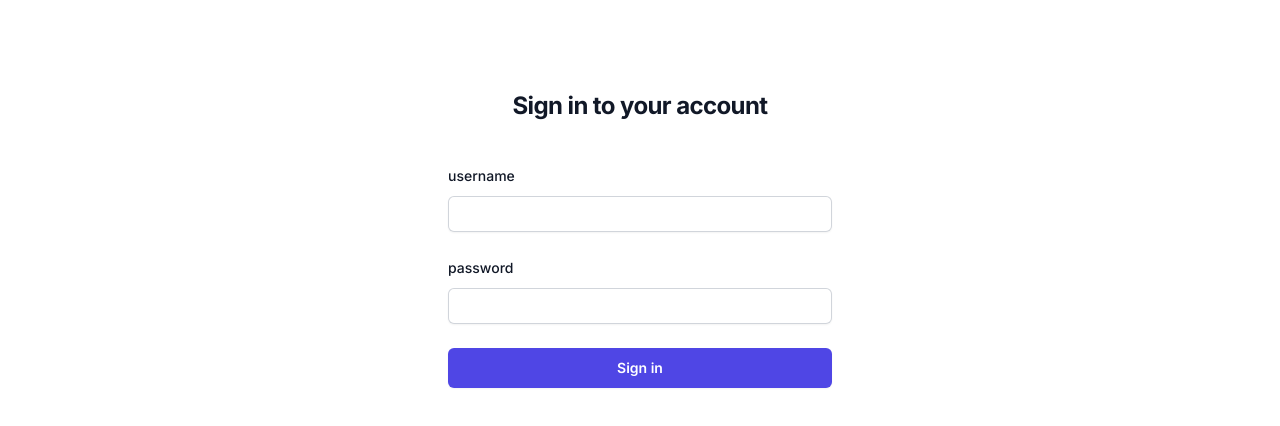
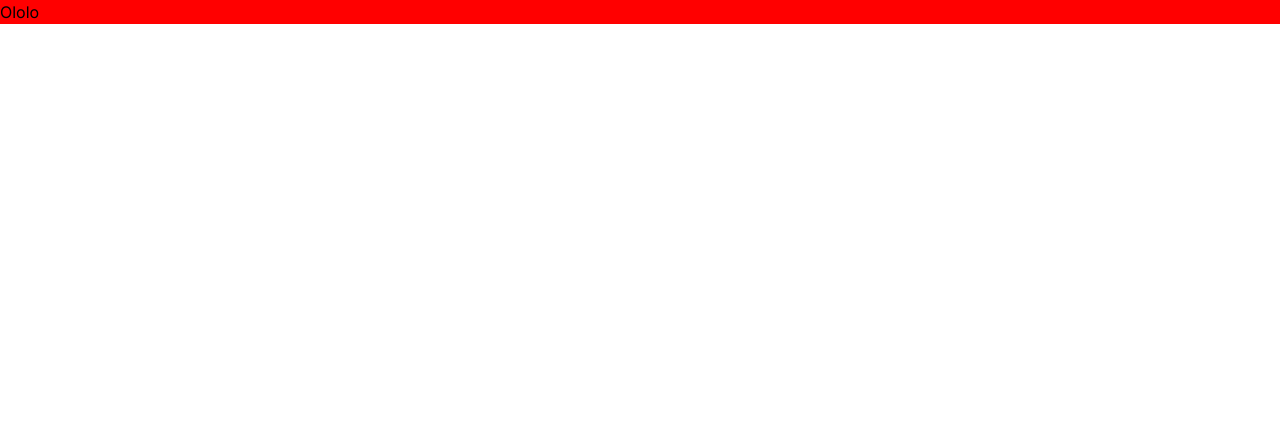
Before and after one commit to SlmSlm/ICAP, a Next.js app: page /table in a window 1280 px wide. Before the commit this address had no page. Shown: the top 426 px of the page. Built offline with nearby package versions, Linux system fonts and the light colour scheme.

Commit message:
log in, redirect to table

```diff
--- /dev/null
+++ b/src/app/api/api.ts
@@ -0,0 +1,21 @@
+import axios, { AxiosInstance, AxiosResponse } from "axios";
+import { IForm } from "../components/Login";
+
+const BASE_URL: string = "https://technical-task-api.icapgroupgmbh.com";
+
+const api: AxiosInstance = axios.create({
+  baseURL: BASE_URL,
+});
+
+export const logIn = async (endpoint: string, data: IForm): Promise<any> => {
+  try {
+    const response: AxiosResponse<any> = await api.post(endpoint, data);
+    return response.data;
+  } catch (error: any) {
+    alert(`Oooops...
+    User is ${error.response.statusText} :(`);
+    throw error;
+  }
+};
+
+export default api;
--- a/src/app/components/Login.tsx
+++ b/src/app/components/Login.tsx
@@ -1,6 +1,8 @@
 "use client";
 
+import { useRouter } from "next/navigation";
 import { useState } from "react";
+import { logIn } from "../api/api";
 import Input from "./Input";
 
 export interface IForm {
@@ -9,8 +11,14 @@ export interface IForm {
 }
 
 export default function Login() {
+  const router = useRouter();
+
   const [form, setForm] = useState<IForm>({ username: "", password: "" });
   const [errors, setErrors] = useState<IForm>({ username: "", password: "" });
+
+  const hasErrors = Object.values(form).some(
+    (field) => field === "" || field === null || field === undefined
+  );
 
   const handleFormChange = (fieldName: string, value: string) => {
     setForm({ ...form, [fieldName]: value });
@@ -41,7 +49,21 @@ export default function Login() {
     }
   };
 
-  const hasErrors = Object.values(errors).some((error) => !!error);
+  const signIn = async () => {
+    // default:{
+    //   "username": "testuser",
+    //   "password": "testpassword123"
+    // }
+
+    if (!hasErrors) {
+      try {
+        await logIn("/api/login/", form);
+        router.push("/table");
+      } catch (e) {
+        console.error(e);
+      }
+    }
+  };
 
   return (
     <>
@@ -58,7 +80,7 @@ export default function Login() {
         </div>
 
         <div className="mt-10 sm:mx-auto sm:w-full sm:max-w-sm">
-          <form className="space-y-6" action="#" method="POST">
+          <form className="space-y-6" method="POST">
             <Input
               target="username"
               type="text"
@@ -76,13 +98,13 @@ export default function Login() {
 
             <div>
               <button
-                type="submit"
                 disabled={hasErrors}
                 className={`flex w-full justify-center rounded-md py-2 text-sm font-semibold leading-6 text-white shadow-sm ${
                   hasErrors
                     ? "bg-indigo-600 bg-opacity-50 text-opacity-50 cursor-not-allowed"
                     : "bg-indigo-600 hover:bg-indigo-500 focus-visible:outline focus-visible:outline-2 focus-visible:outline-offset-2 focus-visible:outline-indigo-600"
                 }`}
+                onClick={() => signIn()}
               >
                 Sign in
               </button>
--- a/src/app/layout.tsx
+++ b/src/app/layout.tsx
@@ -1,6 +1,5 @@
 import type { Metadata } from "next";
 import { Inter } from "next/font/google";
-import Login from "./components/Login";
 import "./globals.css";
 
 const inter = Inter({ subsets: ["latin"] });
@@ -10,12 +9,14 @@ export const metadata: Metadata = {
   description: "Generated by create next app",
 };
 
-export default function RootLayout() {
+export default function RootLayout({
+  children,
+}: {
+  children: React.ReactNode;
+}) {
   return (
     <html lang="en">
-      <body className={inter.className}>
-        <Login />
-      </body>
+      <body className={inter.className}>{children}</body>
     </html>
   );
 }
--- a/src/app/page.tsx
+++ b/src/app/page.tsx
@@ -1,4 +1,9 @@
+import Login from "./components/Login";
 
 export default function Home() {
-  return <h1>Hello world!</h1>;
+  return (
+    <div>
+      <Login />
+    </div>
+  );
 }
--- /dev/null
+++ b/src/app/table/page.tsx
@@ -0,0 +1,5 @@
+const Table = () => {
+  return <div style={{ background: "red" }}>Ololo</div>;
+};
+
+export default Table;
```
